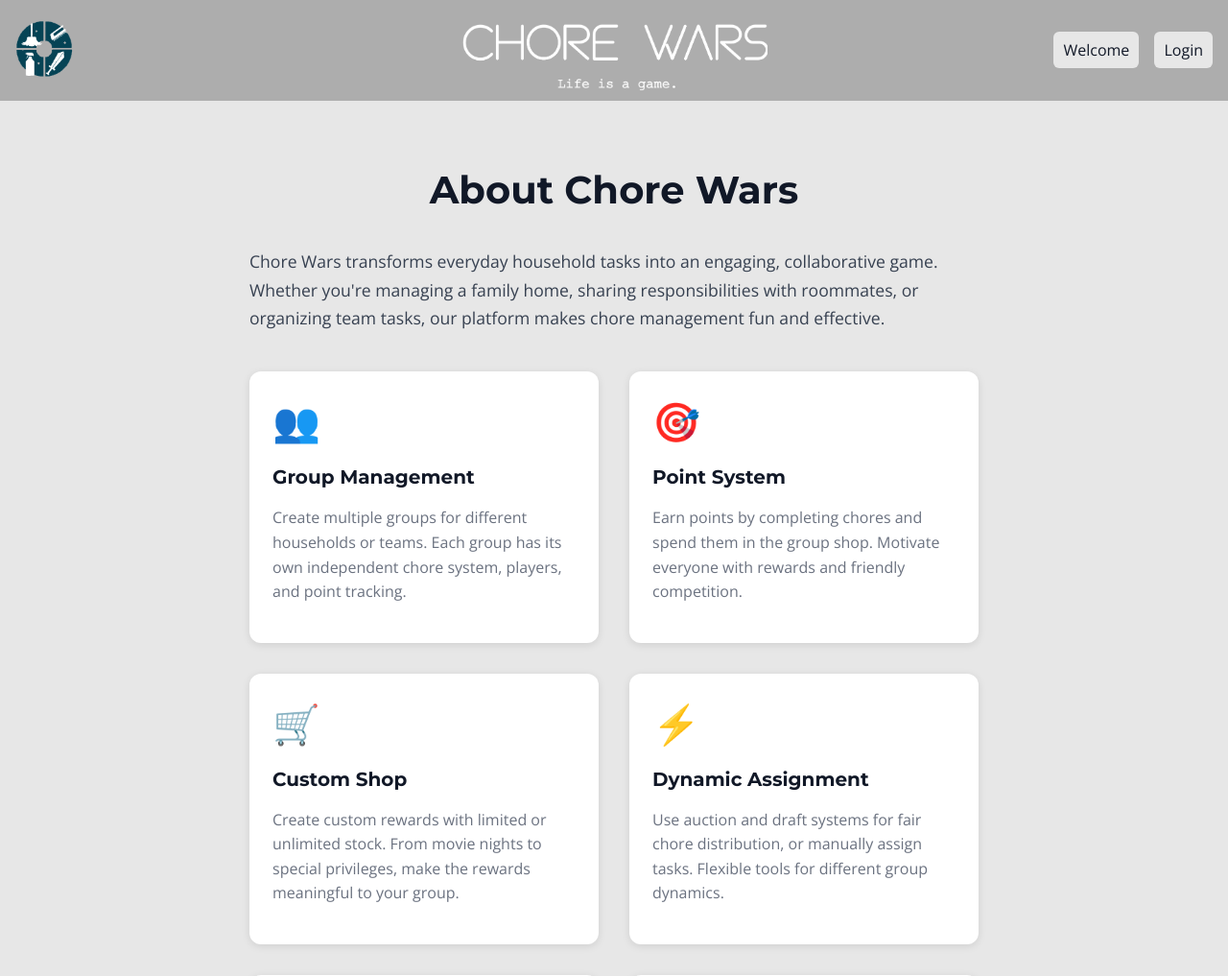
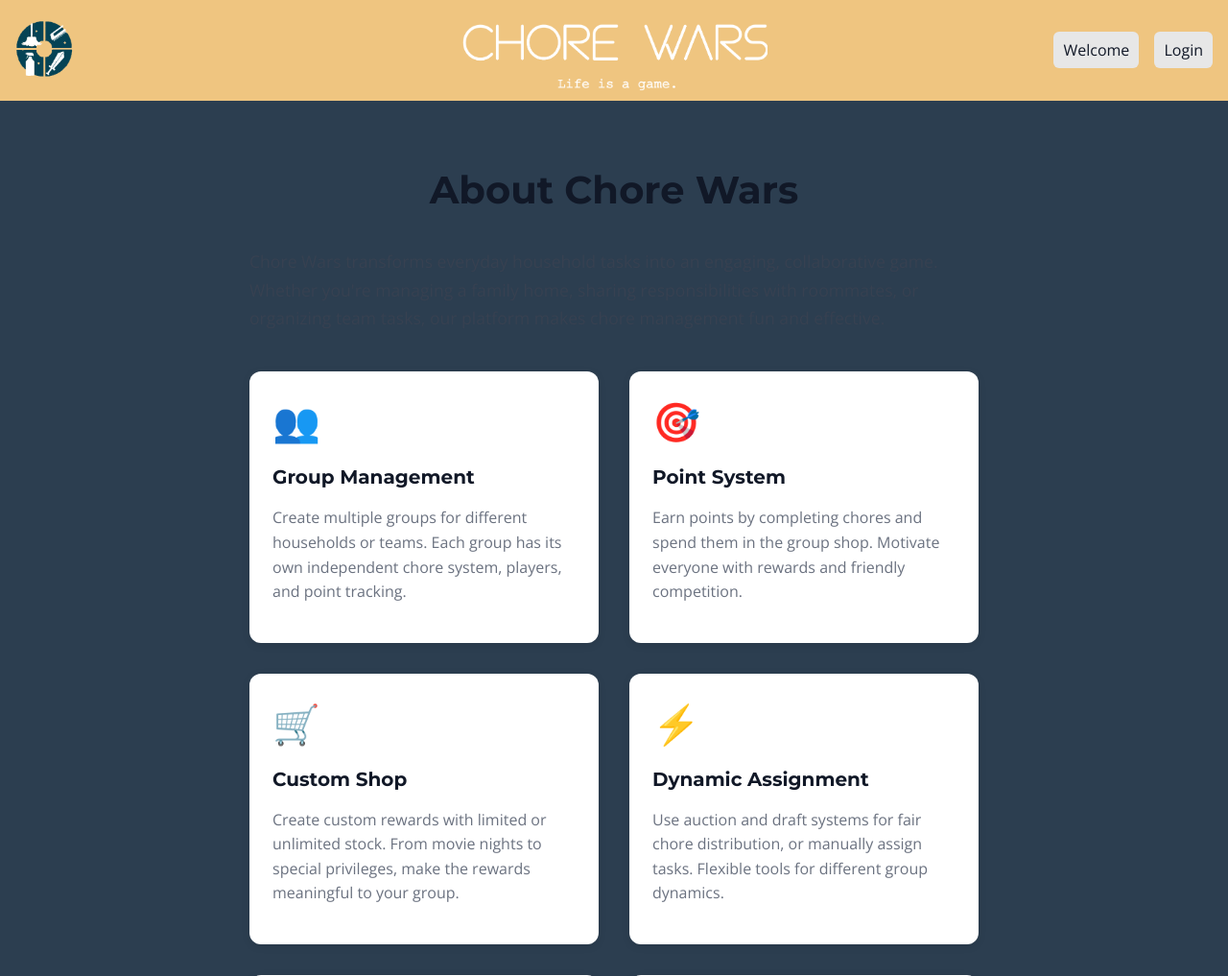
Before and after one commit to KendallTO/Chore-Wars, a PHP site: page /about.html in a window 1280 px wide. Shown: the top 1017 px of the page at 96% size. Run offline with PHP 8.4, Linux system fonts and the light colour scheme; some web fonts are replaced.

Commit message:
color update 1

```diff
--- a/styles/index.css
+++ b/styles/index.css
@@ -647,7 +647,7 @@
   }
 
   #chores-column {
-    border: solid 6px var(--header_footer);
+    border: solid 6px #eee;
   }
 
   /* Further scale down the title for very small screens */
--- a/styles/main.css
+++ b/styles/main.css
@@ -2,13 +2,13 @@
 @import url('https://fonts.googleapis.com/css2?family=Hachi+Maru+Pop&family=Montserrat:ital,wght@0,100..900;1,100..900&family=Open+Sans:ital,wght@0,300..800;1,300..800&family=Yusei+Magic&display=swap');
 
 :root {
-  --player2_color: #FF4242;
-  --player1_color: #66CED6;
-  --center_column: #ded666;
-  --header_footer: #adadad;
+  --player2_color: #9b4e6b;
+  --player1_color: #778899;
+  --center_column: #eeeeee;
+  --header_footer: #efc580;
   --button_back: #B8D0EB;
   --button_hover: #5D707F;
-  --background_color: #e7e7e7;
+  --background_color: #2c3e50;
   --header_btn_back: #e7e7e7;
   --header_btn_hover: #B8D0EB;
   --extra1_color: orange;
```
